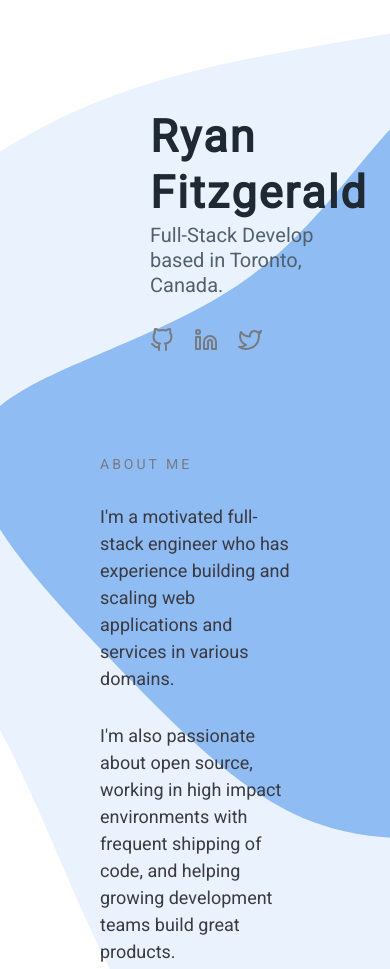
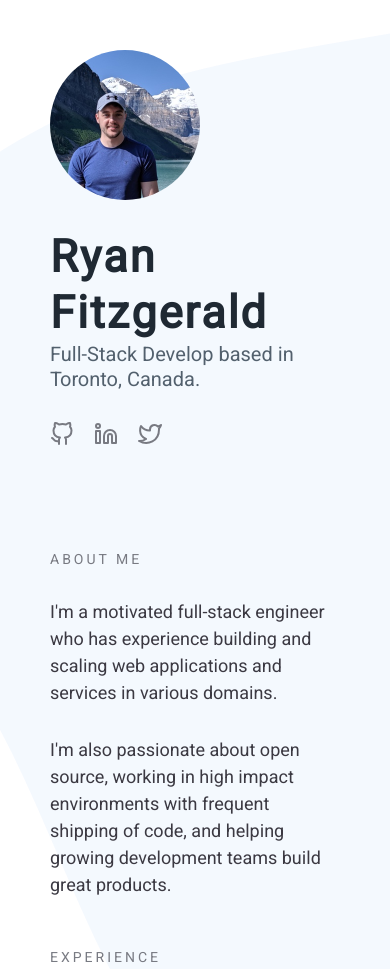
Before and after one commit to maknahar/portfolio, a Gatsby site: page / in a window 390 px wide. Shown: the top 969 px of the page. Built offline with nearby package versions, Linux system fonts and the light colour scheme; Gatsby itself is replaced by a stand-in of ours.

Commit message:
Fix responsive

```diff
--- a/src/components/container/container.module.css
+++ b/src/components/container/container.module.css
@@ -4,3 +4,9 @@
   position: relative;
   width: 100%;
 }
+
+@media only screen and (max-width: 768px) {
+  .wrapper {
+    padding: 50px;
+  }
+}
--- a/src/components/header/header.module.css
+++ b/src/components/header/header.module.css
@@ -29,3 +29,20 @@
   font-weight: 400;
   margin: 0 0 30px;
 }
+
+@media only screen and (max-width: 768px) {
+  .headerWrapper {
+    display: block;
+  }
+
+  .profileWrapper {
+    display: block;
+    width: 100%;
+  }
+
+  .profileContent {
+    display: block;
+    margin: 25px 0 0;
+    width: 100%;
+  }
+}
--- a/src/components/layout/layout.module.css
+++ b/src/components/layout/layout.module.css
@@ -23,3 +23,23 @@
   opacity: 0.1;
   height: 1500px;
 }
+
+@media only screen and (max-width: 1200px) {
+  .blobMain {
+    opacity: 0.3;
+  }
+
+  .blobSecondary {
+    opacity: 0.5;
+  }
+}
+
+@media only screen and (max-width: 768px) {
+  .blobMain {
+    display: none;
+  }
+
+  .blobSecondary {
+    opacity: 0.5;
+  }
+}
```
